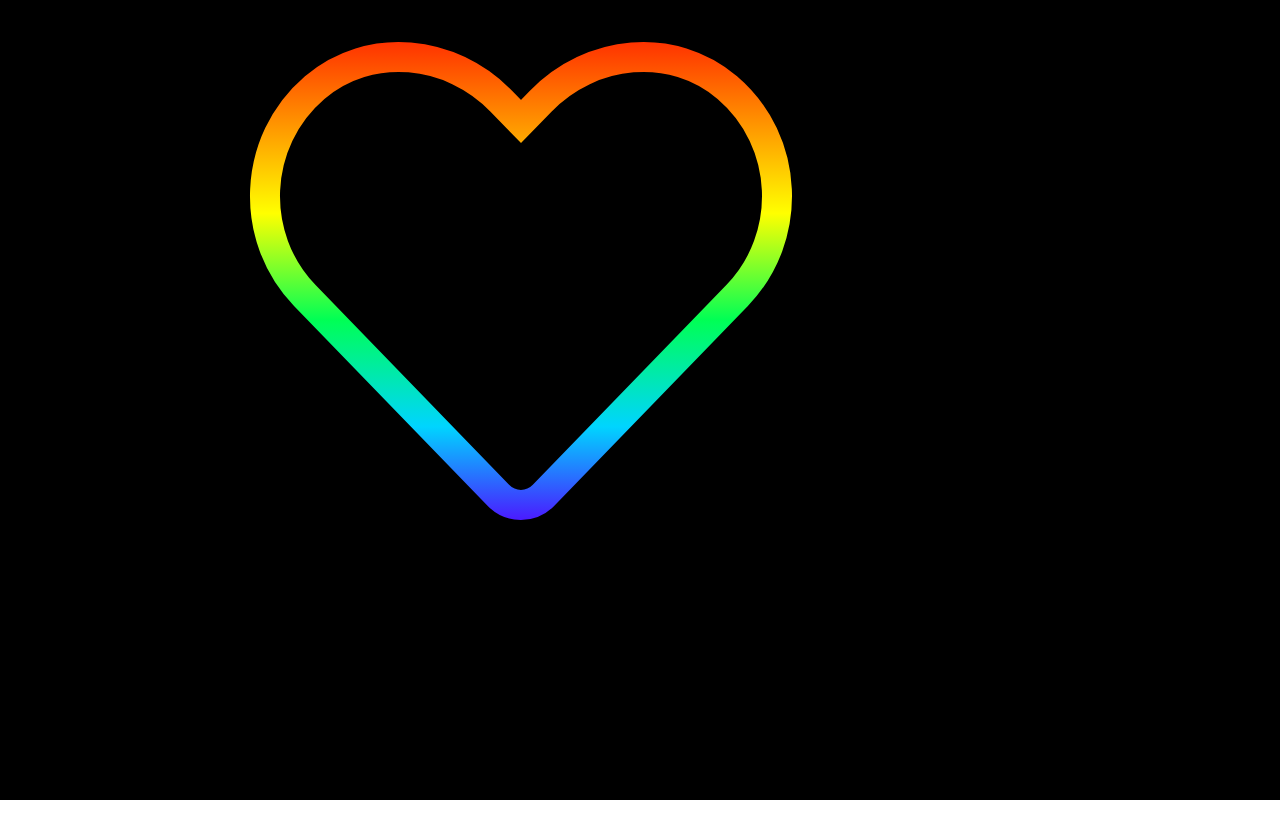
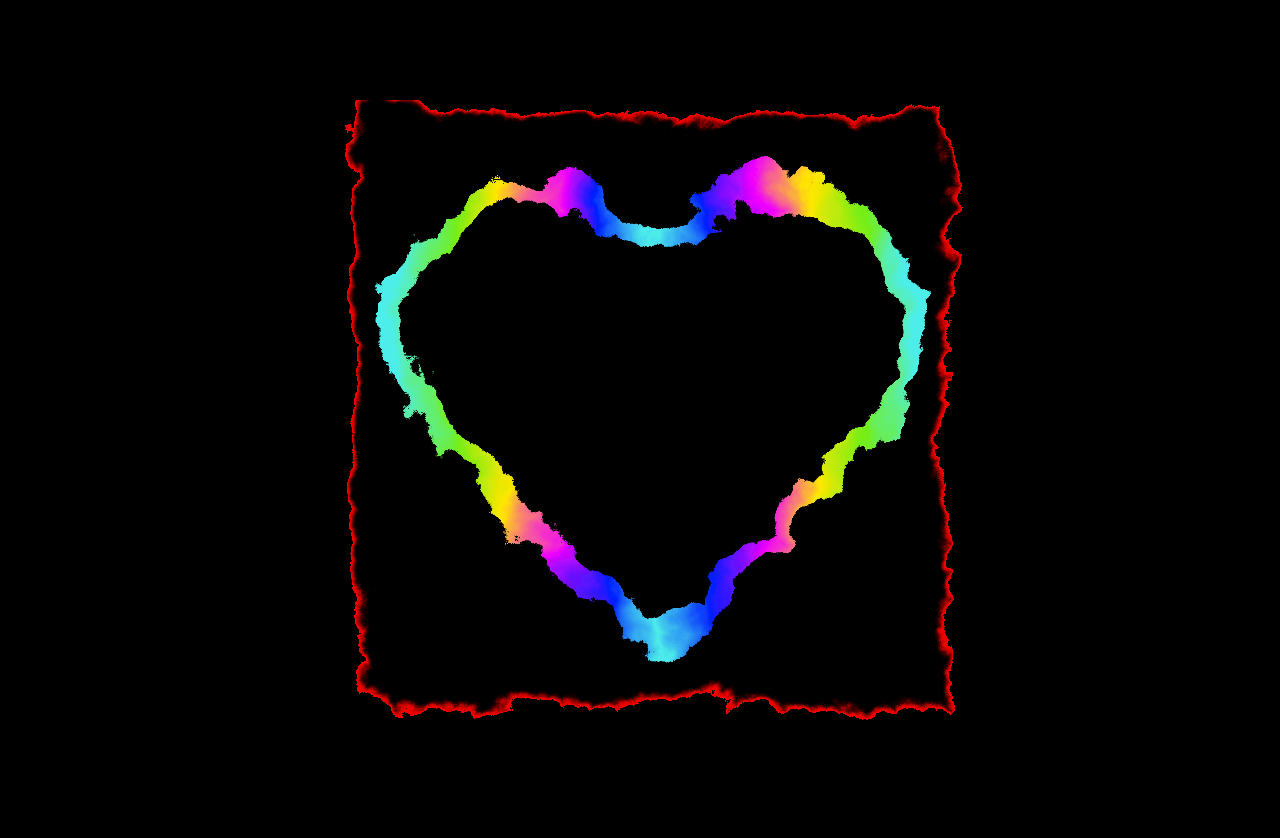
Before and after one commit to Elevengamer/AllForScey, a website: page Else/u/heart.html in a window 1280 px wide. Before the commit the page ends 800 px from the top, so only its background shows below. Drawn offline with Linux system fonts and the light colour scheme.

Commit message:
changed heart
changed look of heart

```diff
--- a/Else/u/heart.css
+++ b/Else/u/heart.css
@@ -1,46 +1,28 @@
 *{
-    padding:0;
-    margin:0;
+    margin: 0;
+    padding: 0;
     box-sizing: border-box;
-    position: relative;
+}
+
+body{
+    display:flex;
+    justify-content: center;
+    align-items: center;
+    min-height: 100vh;
+    background: black;
 
 }
-
-body,
-main,
-div{
-    height: 100vh;
-    width: 100%;
-    overflow: hidden;
-    display: grid;
-
-
+.circle{
+    background: black;
+    width: 600px;
+    height: 600px;
+    filter: url(#wavy);
+    align-items: center;
+    box-shadow: inset 0px 0px 5px 5px red;
 }
-body{
-     background: linear-gradient(
-        /*circle at 55% 55%,*/
-        hsl(0 100% 50%),
-        hsl(30 100% 50%),
-        hsl(60 100% 50%),
-        hsl(140 100% 50%),
-        hsl(190 100% 50%),
-        hsl(260 100% 50%),
-        hsl(330 100% 50%)80%
-     );
-}
-
-svg{
+.svgHeart{
     width: 100vmin;
     height: 100vmin;
     margin: auto;
+
 }
-main{
-    grid-column: 1 / 2;
-    grid-row: 1 / 2;
-}
-div{
-    background: #000;
-    mix-blend-mode: multiply;
-    grid-column: 1 / 2;
-    grid-row: 1 / 2;
-}
--- a/Else/u/heart.html
+++ b/Else/u/heart.html
@@ -14,10 +14,31 @@
 </head>
 <body id="heart">
     <main></main>
-    <div>
-        <svg width="100" height="100" view="0 0 100 100">
+    <div class="circle" style="box-shadow: url(#linear);">
+        <svg class="svgHeart" width="100" height="100" view="0 0 100 100">
             <g transform="translate(100 100)">
-                <path transform="translate(-75 -75)" stroke="white" stroke-width="30" fill="none" d="M462.3 62.6C407.5 15.9 326 24.3 275.7 76.2L256 96.5l-19.7-20.3C186.1 24.3 104.5 15.9 49.7 62.6c-62.8 53.6-66.1 149.8-9.9 207.9l193.5 199.8c12.5 12.9 32.8 12.9 45.3 0l193.5-199.8c56.3-58.1 53-154.3-9.8-207.9z"></path>
+                <path transform="translate(-50 -50)" stroke="url(#linear)" stroke-width="25" fill="none" d="M462.3 62.6C407.5 15.9 326 24.3 275.7 76.2L256 96.5l-19.7-20.3C186.1 24.3 104.5 15.9 49.7 62.6c-62.8 53.6-66.1 149.8-9.9 207.9l193.5 199.8c12.5 12.9 32.8 12.9 45.3 0l193.5-199.8c56.3-58.1 53-154.3-9.8-207.9z"></path>
+                <defs>
+                    <linearGradient id="linear" x1="0%" y1="0%" x2="100%" y2="0%">
+                    <stop offset="0%" stop-color="#4deeea"/>
+                    <stop offset="10%" stop-color="#74ee15"/>
+                    <stop offset="20%" stop-color="#ffe700"/>
+                    <stop offset="30%" stop-color="#f000ff"/>
+                    <stop offset="40%" stop-color="#001eff"/>
+                    <stop offset="50%" stop-color="#4deeea"/>
+                    <stop offset="60%" stop-color="#001eff"/>
+                    <stop offset="70%" stop-color="#f000ff"/>
+                    <stop offset="80%" stop-color="#ffe700"/>
+                    <stop offset="90%" stop-color="#74ee15"/>
+                    <stop offset="100%" stop-color="#4deeea"/>
+                    </linearGradient>
+                    </defs>
+                <filter id="wavy">
+                    <feTurbulence type="turbulance" x="0" y="0" baseFrequency="0.009" numOctaves="10" seed="77">
+                        <animate  attributeName="baseFrequency" dur="45s" values="0.02;0.005;0.02" repeatCount="indefinite">
+                    </feTurbulence>
+                    <feDisplacementMap  in="SourceGraphic" in2="turbulance" scale="55"  xChannelSelector="R" yChannelSelector="G">
+                </filter>
             </g>
         </svg>
     </div>
```
